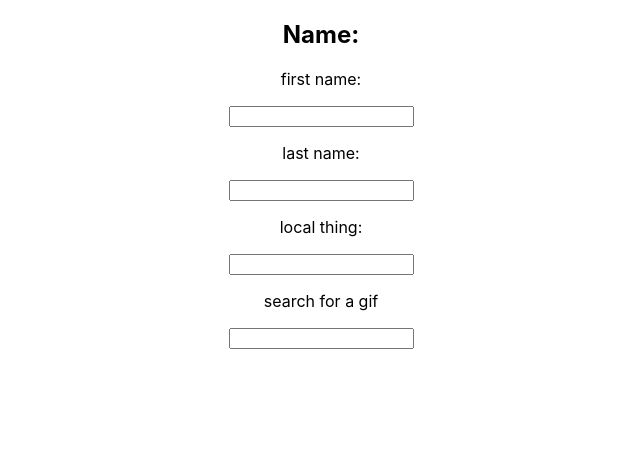
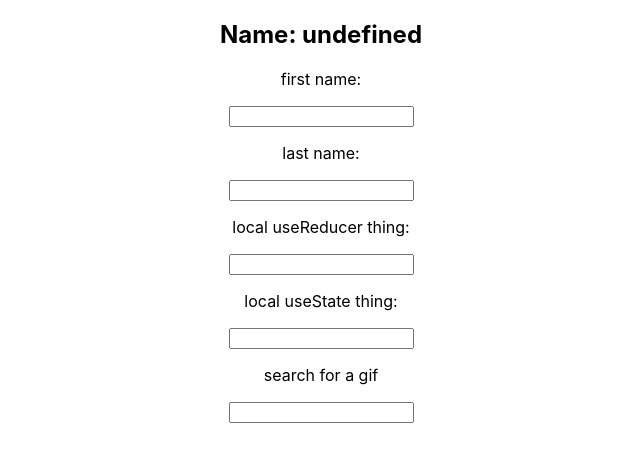
Before and after one commit to joelvanderhoof/context-with-reducer, a React (Create React App) app: page / in a window 1280 px wide. Shown: the top 462 px of the page, without its empty margins (319-959 px from the left). Built offline with nearby package versions, Linux system fonts and the light colour scheme.

Commit message:
added a component level example of useReducer

```diff
--- a/src/components/children/grandchildren/GrandchildComponent.js
+++ b/src/components/children/grandchildren/GrandchildComponent.js
@@ -1,15 +1,35 @@
-import React, { useContext, useState } from 'react';
+import React, { useContext, useReducer, useState } from 'react';
 import { Context } from 'Context';
 import GiphyTile from './GiphyTile';
 
+const localActions = {
+    setFoo: value => ({
+        type: 'FOO',
+        value,
+    })
+};
+
+const localReducer = (state = {}, action) => {
+    switch (action.type) {
+        case ('FOO'):
+            return {
+                ...state,
+                foo: action.value,
+            };
+        default:
+            return state;
+    }
+};
+
 const GrandchildComponent = () => {
     const [localThing, setLocalThing] = useState('');
+    const [localState, localDispatch] = useReducer(localReducer, {});
     const { actions, dispatch, state } = useContext(Context);
     const {firstName, lastName } = state;
 
     return (
         <div>
-            <h2>Name: {`${firstName} ${lastName} ${localThing}`}</h2>
+            <h2>Name: {`${firstName} ${lastName} ${localState.foo} ${localThing}`}</h2>
             <p>first name:</p>
             <input
                 onChange={event => dispatch(actions.setFirstName(event.target.value))}
@@ -20,7 +40,12 @@ const GrandchildComponent = () => {
                 onChange={event => dispatch(actions.setLastName(event.target.value))}
             />
 
-            <p>local thing:</p>
+            <p>local useReducer thing:</p>
+            <input
+                onChange={event => localDispatch(localActions.setFoo(event.target.value))}
+            />
+
+            <p>local useState thing:</p>
             <input
                 onChange={event => setLocalThing(event.target.value)}
             />
```
